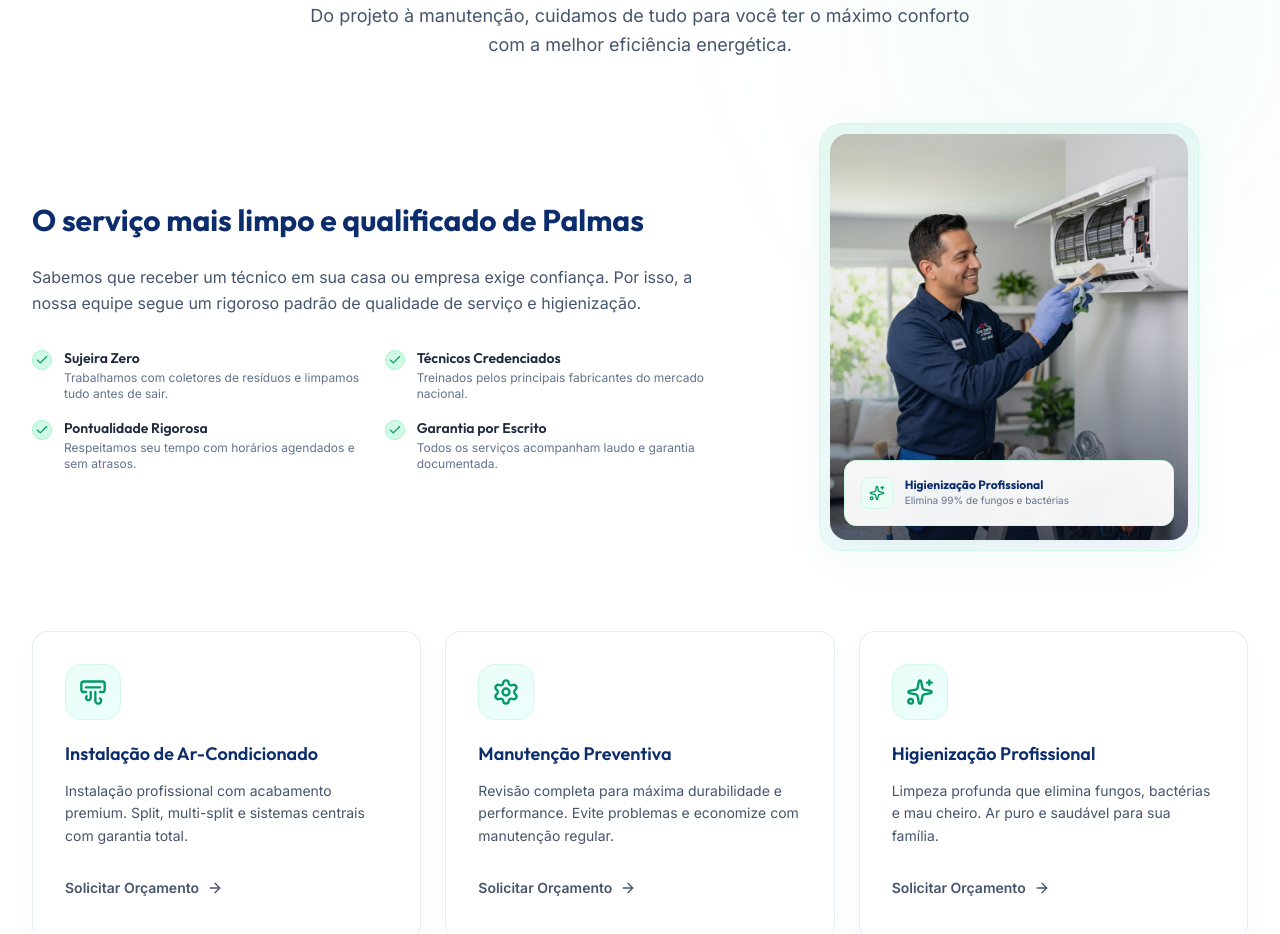
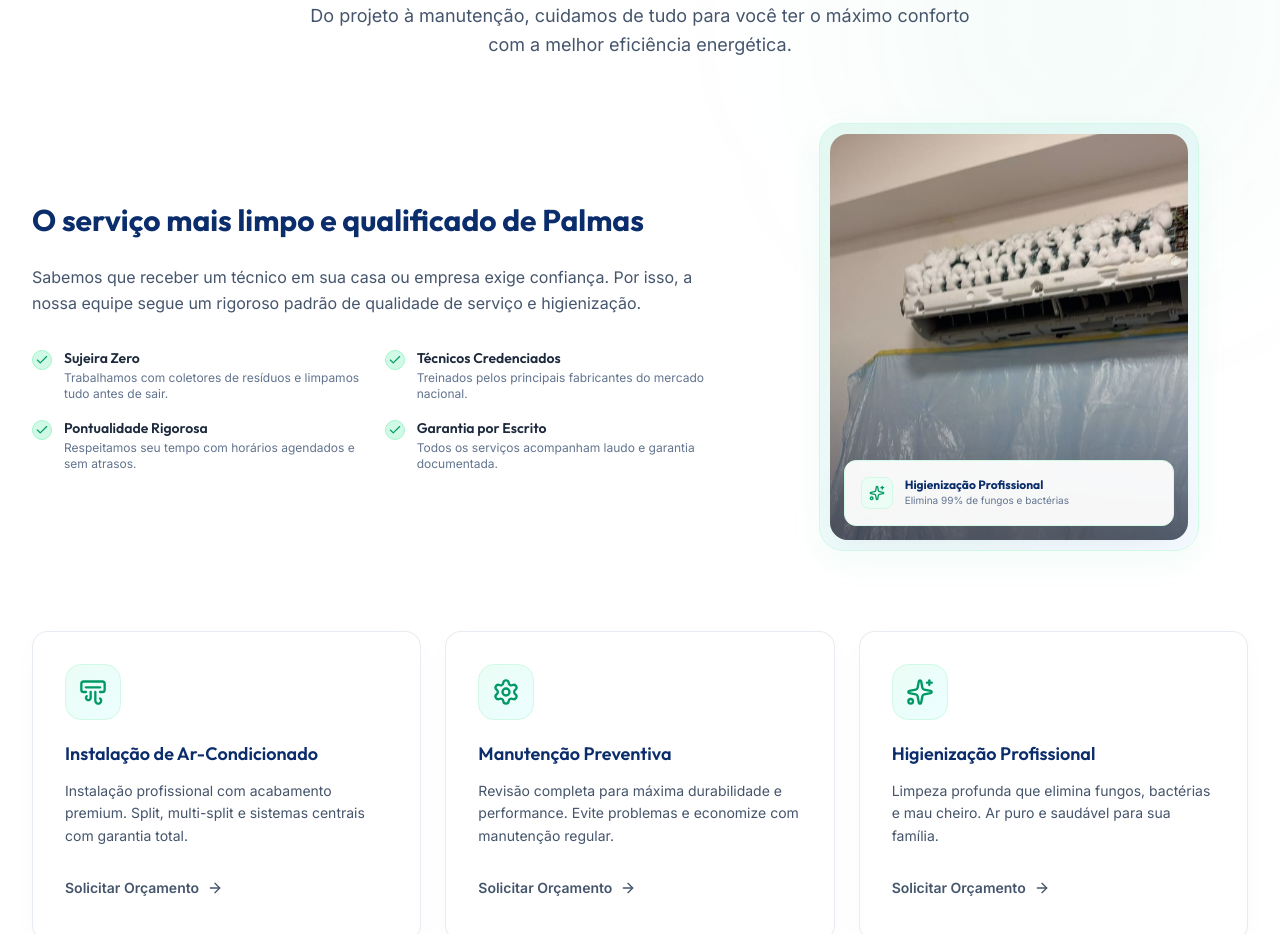
Before and after one commit to Reinatofarias/lpinvertechclima, a Next.js app: page / in a window 1280 px wide. Shown: the part 980-1914 px from the top of the page. Built offline with nearby package versions, Linux system fonts and the light colour scheme.

Commit message:
feat: adicionar foto real de higienizacao de ar-condicionado

```diff
--- a/src/components/sections/ServicesSection.tsx
+++ b/src/components/sections/ServicesSection.tsx
@@ -89,8 +89,8 @@ export default function ServicesSection() {
             <div className="relative w-full max-w-[380px] aspect-[4/4.5] rounded-3xl overflow-hidden p-2.5 bg-gradient-to-br from-emerald-500/10 to-blue-500/5 border border-emerald-100 shadow-[0_10px_35px_rgba(16,185,129,0.06)]">
               <div className="relative w-full h-full rounded-[18px] overflow-hidden">
                 <Image
-                  src="/images/technician.png"
-                  alt="Técnico INVERTECH CLIMA higienizando ar-condicionado em Palmas"
+                  src="/images/cleaning-service.jpg"
+                  alt="Higienização de ar-condicionado com espuma de limpeza profunda da INVERTECH CLIMA"
                   fill
                   sizes="(max-w-768px) 100vw, 380px"
                   className="object-cover object-center"
```
Also changed, not shown: public/images/cleaning-service.jpg (added).
